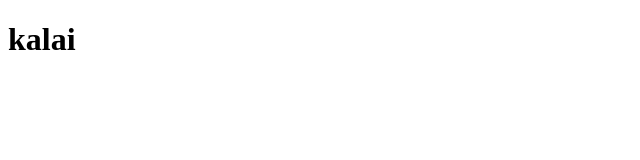
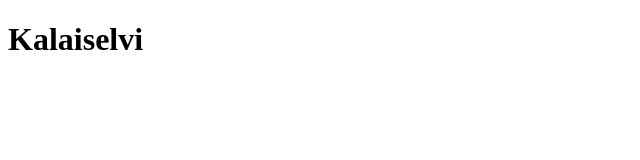
Before and after one commit to kalai16062005/samplerepo, a plain HTML site: page index.html in a window 1280 px wide. Shown: the whole page, without its empty margins (0-640 px from the left). Drawn offline with Linux system fonts and the light colour scheme.

Commit message:
fix : changed my full name

```diff
--- a/index.html
+++ b/index.html
@@ -6,6 +6,6 @@
     <title>Document</title>
 </head>
 <body>
-    <h1>kalai</h1>
+    <h1>Kalaiselvi</h1>
 </body>
 </html>
```
